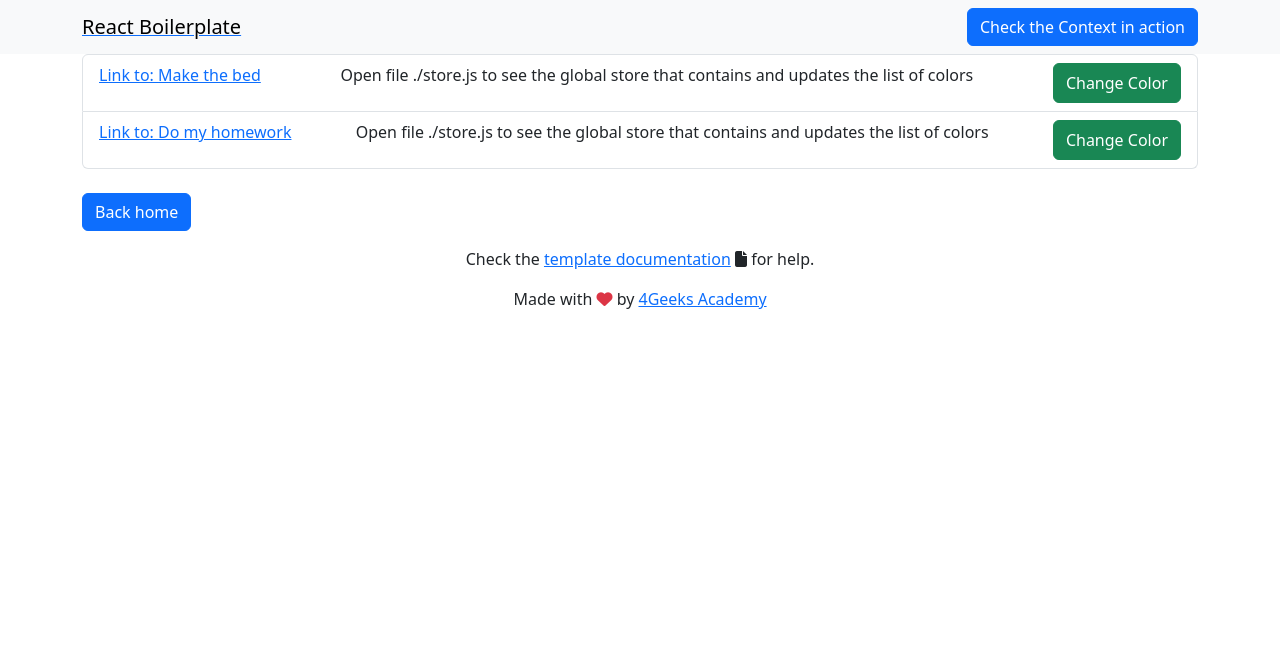
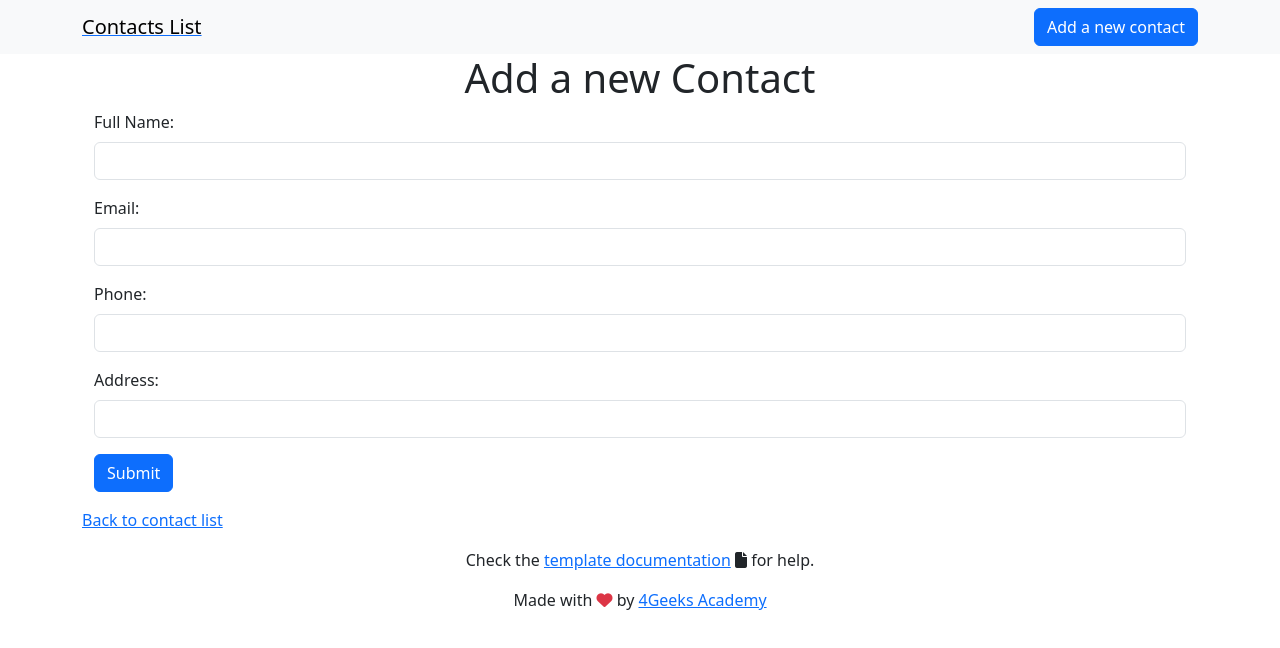
Before and after one commit to 4GeeksAcademy/juan-mscc-contact-list-app, a React (Vite) app: page /demo in a window 1280 px wide. Shown: the top 648 px of the page. Built offline with nearby package versions, Linux system fonts and the light colour scheme.

Commit message:
Working on the add contact feature

```diff
--- a/src/components/Contact.jsx
+++ b/src/components/Contact.jsx
@@ -39,7 +39,7 @@ export default function Contact({item, id, updateContacts}){
 
                 <div className="py-3">
                     <i className="bi bi-pencil px-2"></i>
-                    <button onClick={() => deleteContact(id)}><i className="bi bi-trash3-fill px-2"></i></button>
+                    <i className="bi bi-trash3-fill px-2" onClick={() => deleteContact(id)}></i>
                 </div>
 
             </li>
--- a/src/components/Navbar.jsx
+++ b/src/components/Navbar.jsx
@@ -6,11 +6,11 @@ export const Navbar = () => {
 		<nav className="navbar navbar-light bg-light">
 			<div className="container">
 				<Link to="/">
-					<span className="navbar-brand mb-0 h1">React Boilerplate</span>
+					<span className="navbar-brand mb-0 h1">Contacts List</span>
 				</Link>
 				<div className="ml-auto">
 					<Link to="/demo">
-						<button className="btn btn-primary">Check the Context in action</button>
+						<button className="btn btn-primary">Add a new contact</button>
 					</Link>
 				</div>
 			</div>
--- a/src/pages/Demo.jsx
+++ b/src/pages/Demo.jsx
@@ -1,4 +1,5 @@
 // Import necessary components from react-router-dom and other parts of the application.
+import React, {useState} from "react";
 import { Link } from "react-router-dom";
 import useGlobalReducer from "../hooks/useGlobalReducer";  // Custom hook for accessing the global state.
 
@@ -6,37 +7,78 @@ export const Demo = () => {
   // Access the global state and dispatch function using the useGlobalReducer hook.
   const { store, dispatch } = useGlobalReducer()
 
+  const[ name , setName ] = useState('')
+  const[ email , setEmail ] = useState('')
+  const[ phone , setPhone ] = useState('')
+  const[ address , setAddress ] = useState('')
+
+  function saveContact(e){
+    e.preventDefault();
+
+    if (name.trim() == ''){
+      alert('Name is a requiered field')
+      return null
+    }
+
+    const body = {
+      name: name,
+      email: email,
+      phone: phone,
+      address: address
+    }
+
+    fetch('https://playground.4geeks.com/contact/agendas/Gordon%20Freeman/contacts', {
+      method: 'POST',
+      body: JSON.stringify({
+        name: name,
+        email: email,
+        phone: phone,
+        address: address
+      })
+    })
+    .then((resp => {console.log(resp)}))
+
+  }
+
   return (
-    <div className="container">
-      <ul className="list-group">
-        {/* Map over the 'todos' array from the store and render each item as a list element */}
-        {store && store.todos?.map((item) => {
-          return (
-            <li
-              key={item.id}  // React key for list items.
-              className="list-group-item d-flex justify-content-between"
-              style={{ background: item.background }}>
+    <div className="container d-flex flex-column">
 
-              {/* Link to the detail page of this todo. */}
-              <Link to={"/single/" + item.id}>Link to: {item.title} </Link>
+      <h1 className="text-center">Add a new Contact</h1>
 
-              <p>Open file ./store.js to see the global store that contains and updates the list of colors</p>
+      <form onSubmit={saveContact} className="container">
 
-              <button className="btn btn-success"
-                onClick={() => dispatch({
-                  type: "add_task",
-                  payload: { id: item.id, color: '#ffa500' }
-                })}>
-                Change Color
-              </button>
-            </li>
-          );
-        })}
-      </ul>
-      <br />
+        <div className="mb-3">
+          <label htmlFor="fullName" className='form-label'>Full Name: </label>
+          <input type="text" id='fullName' name='fullName' className='form-control requiered' value={name} onChange={(e) => setName(e.target.value)}/>
+        </div>
+
+        <div className="mb-3">
+          <label htmlFor="email" className='form-label'>Email: </label>
+          <input type="text" id='email' name='email' className='form-control' value={email} onChange={(e) => setEmail(e.target.value)}/>
+        </div>
+
+        <div className="mb-3">
+          <label htmlFor="phone" className='form-label'>Phone: </label>
+          <input type="text" id='phone' name='phone' className='form-control' value={phone} onChange={(e) => setPhone(e.target.value)}/>
+        </div>
+
+        <div className="mb-3">
+          <label htmlFor="address" className='form-label'>Address: </label>
+          <input type="text" id='address' name='address' className='form-control' value={address} onChange={(e) => setAddress(e.target.value)}/>
+        </div>
+
+        <div className="mb-3">
+          <button className="btn btn-primary" type="submit">Submit</button>
+        </div>
+
+
+
+
+      </form>
+
 
       <Link to="/">
-        <button className="btn btn-primary">Back home</button>
+        Back to contact list
       </Link>
     </div>
   );
```
